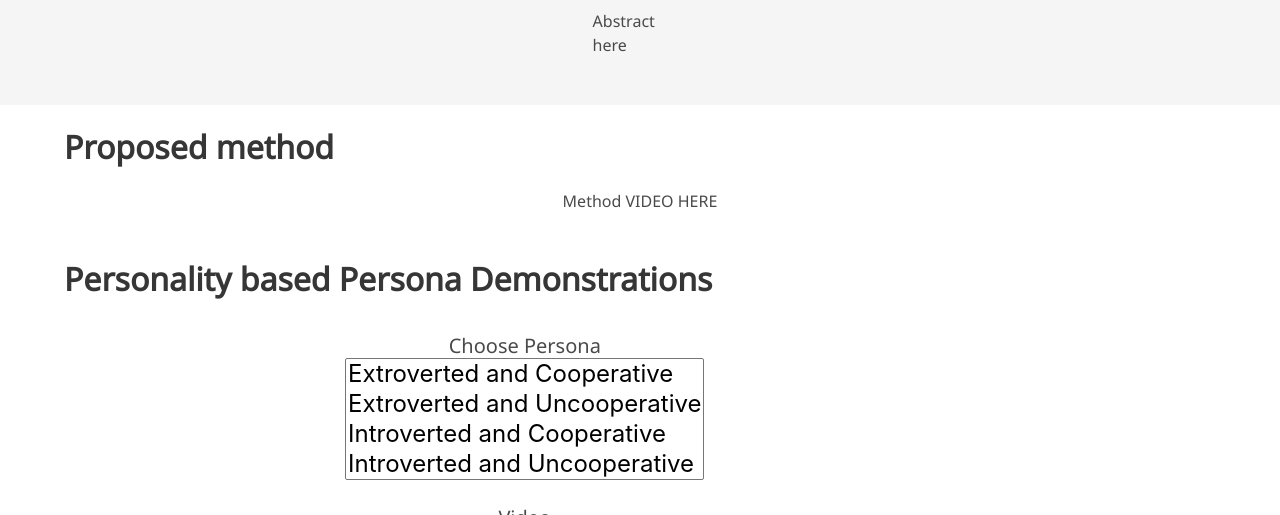
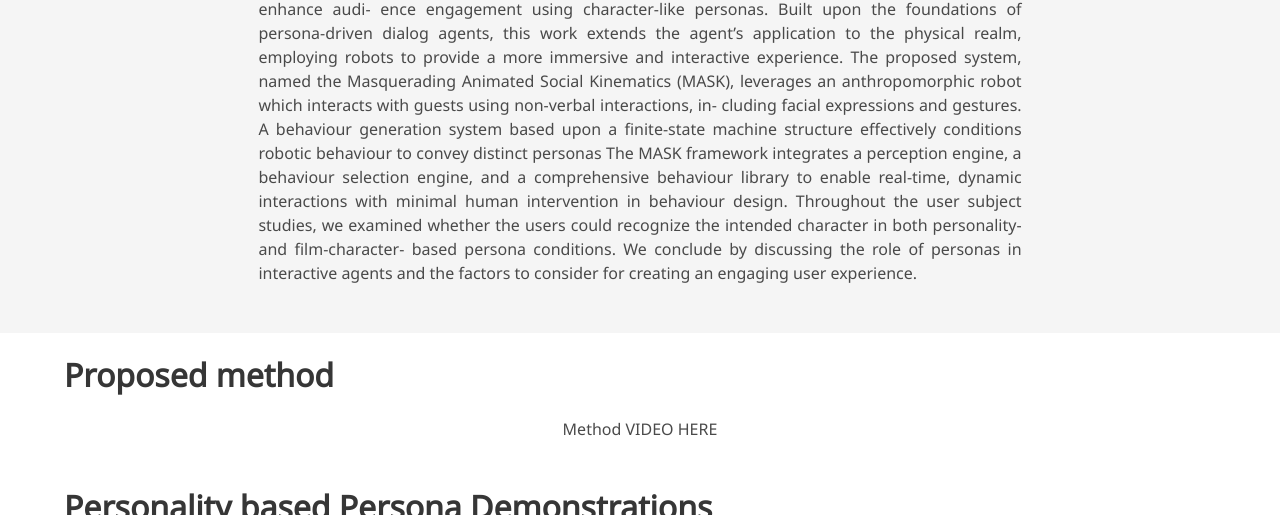
Before and after one commit to MASK-robot/MASK-robot.github.io, a plain HTML site: page index.html in a window 1280 px wide. Shown: the part 585-1100 px from the top of the page. Drawn offline with nearby package versions, Linux system fonts and the light colour scheme; some packages are replaced by stand-ins of ours; a script that the page names is missing; some icons are missing; a web font is replaced by a local one.

Commit message:
first commit

```diff
--- a/index.html
+++ b/index.html
@@ -148,7 +148,27 @@
         <h2 class="title is-3">Abstract</h2>
         <div class="content has-text-justified">
           <p>
-                Abstract here
+            This paper presents the design and development
+            of an innovative interactive robotic system to enhance audi-
+            ence engagement using character-like personas. Built upon the
+            foundations of persona-driven dialog agents, this work extends
+            the agent’s application to the physical realm, employing robots
+            to provide a more immersive and interactive experience. The
+            proposed system, named the Masquerading Animated Social
+            Kinematics (MASK), leverages an anthropomorphic robot
+            which interacts with guests using non-verbal interactions, in-
+            cluding facial expressions and gestures. A behaviour generation
+            system based upon a finite-state machine structure effectively
+            conditions robotic behaviour to convey distinct personas The
+            MASK framework integrates a perception engine, a behaviour
+            selection engine, and a comprehensive behaviour library to
+            enable real-time, dynamic interactions with minimal human
+            intervention in behaviour design. Throughout the user subject
+            studies, we examined whether the users could recognize the
+            intended character in both personality- and film-character-
+            based persona conditions. We conclude by discussing the role
+            of personas in interactive agents and the factors to consider for
+            creating an engaging user experience.
           </p>
         </div>
       </div>
```
Lines whose indentation alone changed are shown as unchanged.
